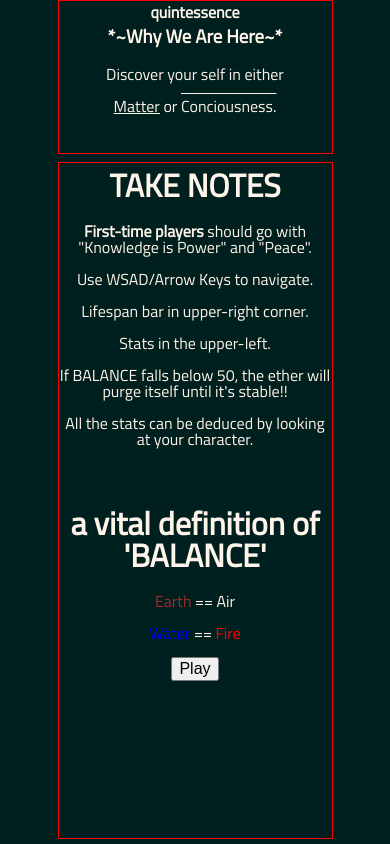
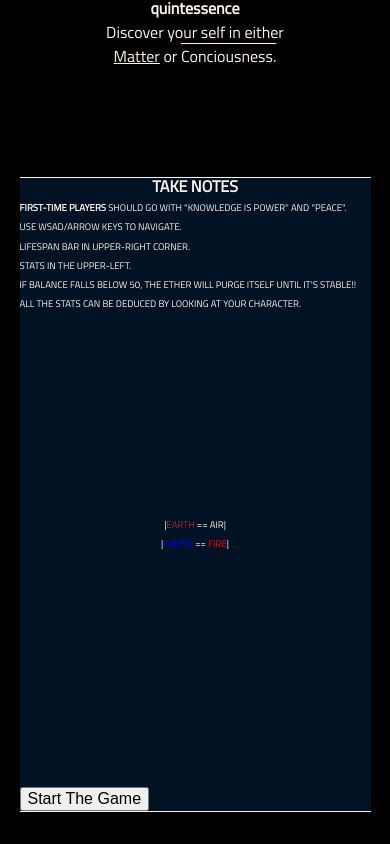
Before and after one commit to ailadson/Quintessence, a website: page index.html in a window 390 px wide. Drawn offline with Linux system fonts and the light colour scheme.

Commit message:
css for mobile

```diff
--- a/dev/styles/main.scss
+++ b/dev/styles/main.scss
@@ -4,26 +4,77 @@
 $numberOfSections : 2;
 $groupHeight : 100/$numberOfSections;
 $fontSize : 1em;
+$textColor : #FFF4E9;
 
 
 @mixin centered {
 	margin-left: auto;
 	margin-right: auto;
 	width: 70%;
-	border: solid 1px red;
 	text-align : center;
 }
 
-@mixin equalChildSpacing($n){
-	&:p{
-		margin-bottom: 100/$n 0
+@mixin mobileContent {
+	height : 75%;
+	width : 90%;
+	border-bottom : 1px solid $textColor;
+	border-top : 1px solid $textColor;
+	text-transform : uppercase;
+	position: relative;
+	text-align : justify;
+
+	p {
+		width: 100%;
+		font-size : 0.6em;
+		margin-left : 0;
+		margin-right : 0;
+	}
+
+	h1{
+		padding : 0;
+		font-size : 1em;
+		text-align : center;
+	}
+
+	#defBalance {
+		position : relative;
+
+		button {
+			position : absolute;
+			bottom : 0;
+		}
+
+		#rules{
+			top : 30%;
+			text-align : center;
+		}
+
+		h1{
+			display : none;
+		}
 	}
 }
 
+@mixin mobileHeader {
+	height : 20%;
+
+	p {
+		padding : 0em;
+		margin : 0.5em
+	}
+
+	h3{
+		display : none;
+	}
+
+	h4{
+		padding : 0;
+	}
+}
 
 body {
-	background-color : #001F1F;
-	color : #FFF4E9;
+	background-color : black;
+	color : $textColor;
 	font-family : "Titillium Web";
 	font-size : $fontSize;
 }
@@ -33,24 +84,35 @@ body {
 	padding : 0;
 	margin-bottom : 2%;
 	height : 18%;
+
+	@media screen and (max-width : 575px){
+		@include mobileHeader;
+	}
+
+	@media screen and (max-height : 615px){
+		@include mobileHeader;
+	}
 }
 
 .mainContent {
 	@include centered;
 	padding : 0;
-	height : 80%
+	height : 78%;
+	background-color : #001224;
+
+	@media screen and (max-width : 575px){
+		@include mobileContent;
+	}
+
+	@media screen and (max-height : 615px){
+		@include mobileContent;
+	}
+
 }
 
 .mainGroup {
-	#defBalance {
-		@include equalChildSpacing(3);
-	}
-
-	#notes {
-		@include equalChildSpacing(6);
-	}
-
 	margin : 0;
 	padding : 0;
 	height : $groupHeight * 1%;
+	width : 100%
 }
--- a/index.html
+++ b/index.html
@@ -8,14 +8,15 @@
 	<head>
 
 	<body>
+
 		<section class='header'>
-			<h4>quintessence</u></h4>
-				<h3>*~Why We Are Here~*</h3>
-				<p>Discover your self in either</p>
-				<p><u>Matter</u> or <span style="text-decoration:overline">Conciousness.</span></p>
+			<h4>quintessence</h4>
+			<h3>*~Why We Are Here~*</h3>
+			<p>Discover your self in either</p>
+			<p><u>Matter</u> or <span style="text-decoration:overline">Conciousness.</span></p>
 		</section>
+
 		<section class="mainContent">
-
 			<section class="mainGroup" id="notes">
 				<h1>TAKE NOTES</h1>
 				<p><b>First-time players</b> should go with "Knowledge is Power" and "Peace".</p>
@@ -25,13 +26,15 @@
 				<p>If BALANCE falls below 50, the ether will purge itself until it's stable!!</p>
 				<p>All the stats can be deduced by looking at your character.</p>
 			</section>
+
 			<section class="mainGroup" id="defBalance">
-				<h1>a vital definition of 'BALANCE'</h1>
+				<br>
+				<h1>a vital definition: "BALANCE"</h1>
 				<section id="rules">
-					<p><span style="color:brown">Earth</span> == Air</p>
-					<p><span style="color:blue">Water</span> == <span style="color:red">Fire</span></p>
+					<p>|<span style="color:brown">Earth</span> == Air| </p>
+					<p> |<span style="color:blue">Water</span> == <span style="color:red">Fire</span>|</p>
 				</section>
-				<a href="game.html"><button id="play">Play</button></a>
+				<a href="game.html"><button id="play">Start The Game</button></a>
 			</section>
 		</section>
 	</body>
```
Also changed, not shown: index.css.
